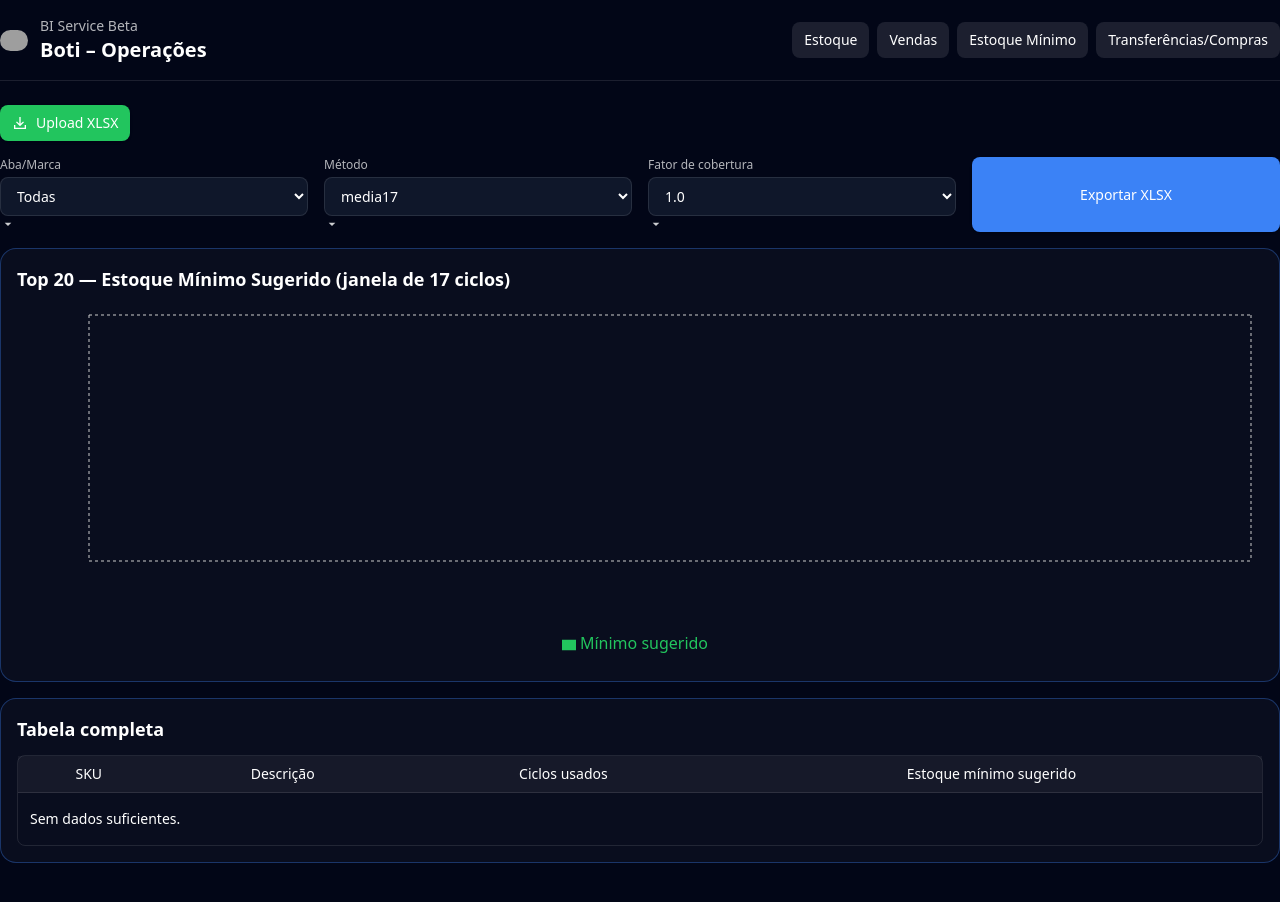
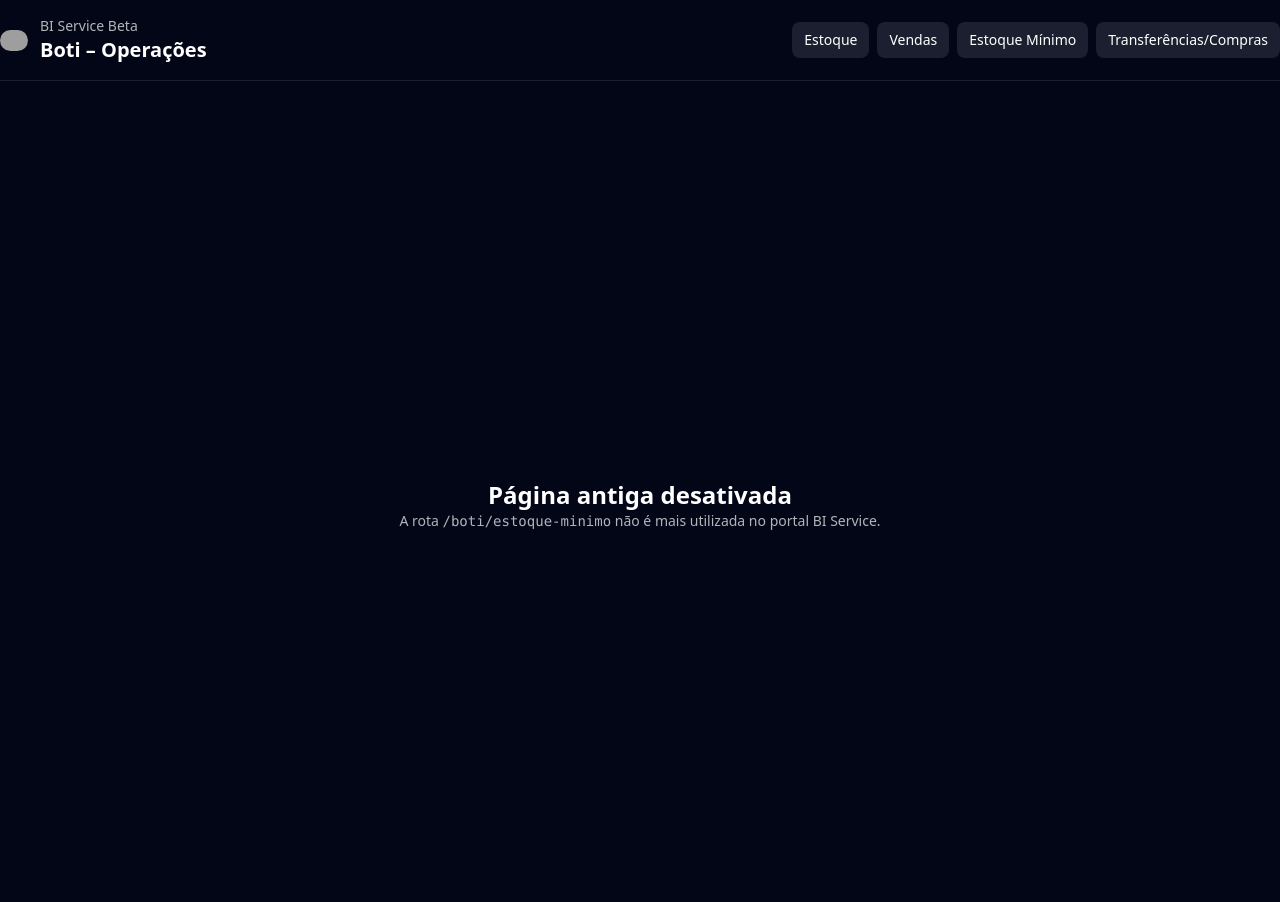
Before and after one commit to deneroretti-ux/biservice, a Next.js app: page /boti/estoque-minimo in a window 1280 px wide. Shown: the top 902 px of the page. Built offline with nearby package versions, Linux system fonts and the light colour scheme; grey boxes are pictures that could not be loaded.

Commit message:
desativa rota antiga /boti/estoque-minimo

```diff
--- a/app/boti/estoque-minimo/page.jsx
+++ b/app/boti/estoque-minimo/page.jsx
@@ -1,208 +1,15 @@
 // @ts-nocheck
 "use client";
-import React, { useEffect, useMemo, useRef, useState } from "react";
-import {
-  BarChart, Bar, XAxis, YAxis, Tooltip, CartesianGrid, ResponsiveContainer, Legend
-} from "recharts";
-import * as XLSX from "xlsx";
-import {
-  C_BLUE, C_GREEN, C_AMBER, BRAND_OPTIONS, Card, Kpi, SelectDark,
-  readFileWithProgress, saveSessionData, loadSessionData,
-  fetchPdvCityMap, extractSalesRowsAll, computeFromWorkbookEstoque,
-  percentile, CYCLE_WINDOW
-} from "../boti-lib";
 
-export default function PageMinimo() {
-  const fileRef = useRef(null);
-  const [isLoading, setIsLoading] = useState(false);
-  const [progress, setProgress] = useState(0);
-  const [status, setStatus] = useState("");
-  const [error, setError] = useState("");
-
-  const [pdvMap, setPdvMap] = useState({});
-  const [salesRowsAll, setSalesRowsAll] = useState([]);
-  const [brandFilter, setBrandFilter] = useState("Todas");
-  const [salesRows, setSalesRows] = useState([]);
-
-  const [minMethod, setMinMethod] = useState("media17");
-  const [covFactor, setCovFactor] = useState("1.0");
-
-  useEffect(() => { (async ()=> setPdvMap(await fetchPdvCityMap()))(); }, []);
-  useEffect(() => {
-    const cache = loadSessionData();
-    if (cache?.vendas) setSalesRowsAll(cache.vendas);
-  }, []);
-
-  async function onUpload(e) {
-    const file = e.target.files?.[0]; if (!file) return;
-    setError(""); setIsLoading(true); setProgress(0); setStatus("Lendo arquivo…");
-    try {
-      const buf = await readFileWithProgress(file, (p)=>setProgress(p));
-      setStatus("Montando workbook…"); setProgress(70);
-      const wb = XLSX.read(buf, { type: "array" });
-      setStatus("Processando…"); setProgress(85);
-      const vendasAll  = extractSalesRowsAll(wb, pdvMap);
-      const estoqueAll = computeFromWorkbookEstoque(wb, pdvMap);
-      saveSessionData({ estoque: estoqueAll, vendas: vendasAll });
-      setSalesRowsAll(vendasAll);
-      setStatus("Finalizando…"); setProgress(100);
-    } catch (err) { console.error(err); setError(err?.message || "Falha ao processar"); }
-    finally { setTimeout(()=>{ setIsLoading(false); setStatus(""); setProgress(0); }, 300); }
-  }
-
-  useEffect(() => {
-    const rows = brandFilter === "Todas" ? salesRowsAll : salesRowsAll.filter(r => r.Marca === brandFilter);
-    if (!rows.length) { setSalesRows([]); return; }
-    const ciclosAll = Array.from(new Set(rows.map(r => r.Ciclo))).sort();
-    const lastN = ciclosAll.slice(-CYCLE_WINDOW);
-    const filtered = rows.filter(r => lastN.includes(r.Ciclo));
-    setSalesRows(filtered);
-  }, [brandFilter, salesRowsAll]);
-
-  // estatísticas por SKU
-  const statsPorSku = useMemo(() => {
-    const bySkuCiclo = new Map();
-    for (const r of salesRows) {
-      const key = `${r.CodigoProduto}||${r.Ciclo}`;
-      bySkuCiclo.set(key, (bySkuCiclo.get(key) || 0) + (r.QtdVendida || 0));
-    }
-    const bySku = new Map();
-    for (const [key, qtd] of bySkuCiclo.entries()) {
-      const [sku] = key.split("||");
-      if (!bySku.has(sku)) bySku.set(sku, []);
-      bySku.get(sku).push(qtd);
-    }
-    const out = new Map();
-    for (const [sku, arrRaw] of bySku.entries()) {
-      const arr = arrRaw.map(n => Number(n||0));
-      const n = arr.length;
-      const sum = arr.reduce((s,x)=>s+x,0);
-      const mean = n ? sum/n : 0;
-      const maxv = n ? Math.max(...arr) : 0;
-      const p85 = percentile(arr, 85);
-      let sigma = 0;
-      if (n > 1) {
-        const varS = arr.reduce((s,x)=>s+Math.pow(x-mean,2),0) / (n-1);
-        sigma = Math.sqrt(varS);
-      }
-      out.set(sku, { n, mean, maxv, p85, sigma });
-    }
-    return out;
-  }, [salesRows]);
-
-  // map sku -> descrição (do próprio dataset de vendas pode faltar; sem problema)
-  const skuDesc = useMemo(() => {
-    const map = new Map();
-    // tenta achar colunas de descrição se existirem em vendas (nem sempre tem)
-    // deixamos vazio e fallback será "SKU <codigo>"
-    return map;
-  }, []);
-
-  const sugestaoMinimo = useMemo(() => {
-    const list = [];
-    for (const [sku, st] of statsPorSku.entries()) {
-      let base = 0;
-      switch (minMethod) {
-        case "media17": base = st.mean; break;
-        case "max17": base = st.maxv; break;
-        case "p85": base = st.p85; break;
-        case "media+1sigma": base = st.mean + st.sigma; break;
-        default: base = st.mean;
-      }
-      const sugerido = Math.max(0, Math.ceil((base || 0) * (Number(covFactor) || 1)));
-      let desc = skuDesc.get(sku) || "";
-      if (!desc || desc.trim() === "") desc = `SKU ${sku}`;
-      list.push({ SKU: sku, Descricao: desc, CiclosUsados: st.n, EstoqueMinimoSugerido: sugerido });
-    }
-    list.sort((a,b)=>b.EstoqueMinimoSugerido - a.EstoqueMinimoSugerido);
-    return list;
-  }, [statsPorSku, minMethod, covFactor, skuDesc]);
-
-  const minChartData = useMemo(() => {
-    return (sugestaoMinimo.slice(0, 20)).map(r => ({
-      SKU: r.SKU, Label: `${r.SKU} — ${r.Descricao}`, Min: r.EstoqueMinimoSugerido
-    }));
-  }, [sugestaoMinimo]);
-
-  function exportMinimoXlsx() {
-    const wb = XLSX.utils.book_new();
-    XLSX.utils.book_append_sheet(wb, XLSX.utils.json_to_sheet(sugestaoMinimo), "Estoque_Minimo");
-    XLSX.writeFile(wb, "estoque_minimo.xlsx");
-  }
-
+export default function EstoqueMinimoLegacyPage() {
   return (
-    <>
-      {/* Upload */}
-      <div className="flex items-center gap-2 mb-4 no-print">
-        <label className="inline-flex items-center gap-2 rounded-lg px-3 py-2 text-sm font-medium shadow" style={{ background: C_GREEN }}>
-          <svg width="16" height="16" viewBox="0 0 24 24" className="opacity-90"><path fill="currentColor" d="M19 15v4H5v-4H3v6h18v-6zM11 3v10.17l-3.59-3.58L6 11l6 6l6-6l-1.41-1.41L13 13.17V3z"/></svg>
-          Upload XLSX
-          <input ref={fileRef} type="file" accept=".xlsx,.xls" onChange={onUpload} className="hidden" />
-        </label>
-        {isLoading && (
-          <div className="flex-1 h-2 bg-white/10 rounded">
-            <div className="h-2 rounded" style={{ width: `${progress}%`, background: C_BLUE, transition: "width .2s" }} />
-          </div>
-        )}
-        {status && <span className="text-xs text-white/70">{status}</span>}
+    <main className="min-h-screen flex items-center justify-center bg-[#020617] text-white">
+      <div className="text-center space-y-2">
+        <h1 className="text-2xl font-bold">Página antiga desativada</h1>
+        <p className="text-sm text-white/70">
+          A rota <code>/boti/estoque-minimo</code> não é mais utilizada no portal BI Service.
+        </p>
       </div>
-
-      {/* Filtros */}
-      <div className="grid grid-cols-1 md:grid-cols-4 gap-4 mb-4 no-print">
-        <SelectDark label="Aba/Marca" value={brandFilter} onChange={(e)=>setBrandFilter(e.target.value)} options={BRAND_OPTIONS} />
-        <SelectDark label="Método" value={minMethod} onChange={(e)=>setMinMethod(e.target.value)} options={["media17","max17","p85","media+1sigma"]} />
-        <SelectDark label="Fator de cobertura" value={covFactor} onChange={(e)=>setCovFactor(e.target.value)} options={["0.8","1.0","1.2","1.5","2.0"]} />
-        <button onClick={exportMinimoXlsx} className="rounded-lg px-3 py-2 text-sm font-medium shadow self-end" style={{ background: C_BLUE }}>
-          Exportar XLSX
-        </button>
-      </div>
-
-      {/* Gráfico */}
-      <Card title={`Top 20 — Estoque Mínimo Sugerido (janela de ${CYCLE_WINDOW} ciclos)`} borderColor="rgba(59,130,246,.35)">
-        <div style={{ width: "100%", height: 360 }}>
-          <ResponsiveContainer width="100%" height={360}>
-            <BarChart data={minChartData} margin={{ left: 12, right: 12, top: 10, bottom: 10 }}>
-              <CartesianGrid strokeDasharray="3 3" />
-              <XAxis dataKey="Label" tick={{ fontSize: 11 }} interval={0} angle={-20} height={70} />
-              <YAxis />
-              <Tooltip />
-              <Legend />
-              <Bar dataKey="Min" name="Mínimo sugerido" fill={C_GREEN} />
-            </BarChart>
-          </ResponsiveContainer>
-        </div>
-      </Card>
-
-      {/* Tabela */}
-      <div className="mt-4">
-        <Card title="Tabela completa" borderColor="rgba(59,130,246,.35)">
-          <div className="overflow-auto rounded-lg" style={{ border: `1px solid rgba(255,255,255,0.10)` }}>
-            <table className="w-full text-sm">
-              <thead className="bg-white/5">
-                <tr>
-                  {["SKU","Descrição","Ciclos usados","Estoque mínimo sugerido"].map((h)=>(
-                    <th key={h} className="text-left px-3 py-2 font-medium">{h}</th>
-                  ))}
-                </tr>
-              </thead>
-              <tbody>
-                {sugestaoMinimo.length ? sugestaoMinimo.map((r, i)=>(
-                  <tr key={r.SKU + "-" + i} className="border-t" style={{ borderColor: "rgba(255,255,255,0.10)" }}>
-                    <td className="px-3 py-2 whitespace-nowrap">{r.SKU}</td>
-                    <td className="px-3 py-2">{r.Descricao}</td>
-                    <td className="px-3 py-2">{r.CiclosUsados}</td>
-                    <td className="px-3 py-2 text-right">{r.EstoqueMinimoSugerido.toLocaleString("pt-BR")}</td>
-                  </tr>
-                )) : (
-                  <tr className="border-t" style={{ borderColor: "rgba(255,255,255,0.10)" }}>
-                    <td className="px-3 py-4" colSpan={4}>Sem dados suficientes.</td>
-                  </tr>
-                )}
-              </tbody>
-            </table>
-          </div>
-        </Card>
-      </div>
-    </>
+    </main>
   );
 }
```
